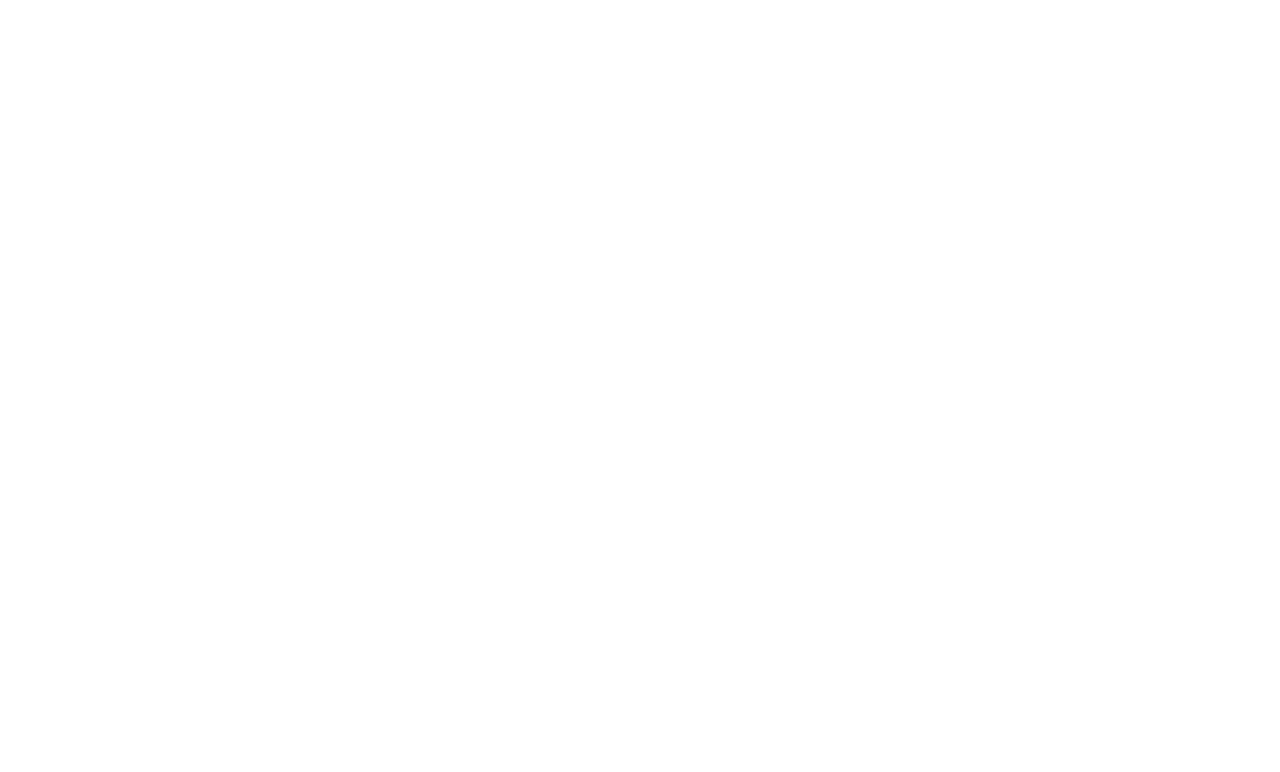
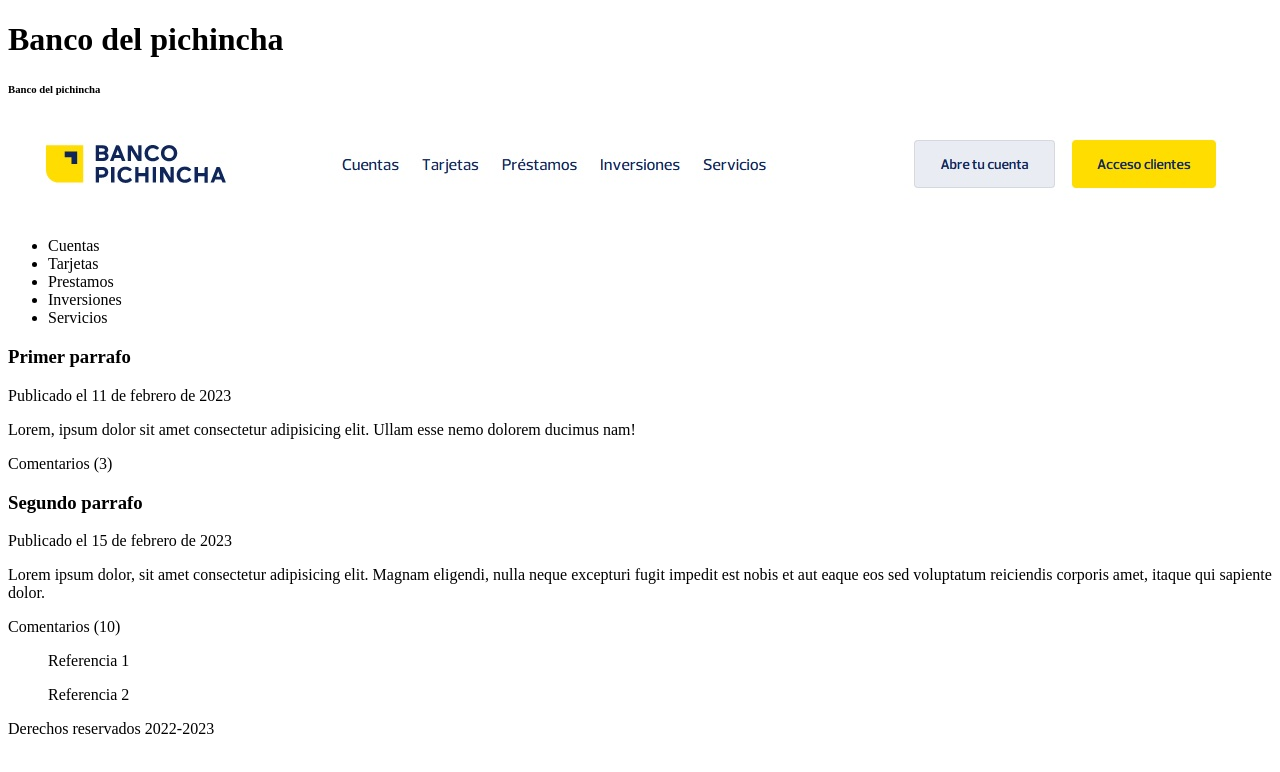
Before and after one commit to David-Masabanda/pw_u1_p4_jm, a plain HTML site: page index.html in a window 1280 px wide. Drawn offline with Linux system fonts and the light colour scheme.

Commit message:
HTML pagina

```diff
--- a/index.html
+++ b/index.html
@@ -1,17 +1,62 @@
 <!DOCTYPE html>
 <html lang="en">
+
 <head>
     <meta charset="UTF-8">
     <meta http-equiv="X-UA-Compatible" content="IE=edge">
     <meta name="viewport" content="width=device-width, initial-scale=1.0">
     <title>David</title>
 </head>
+
 <body>
 
-    <header></header>
-    <nav></nav>
-    <section></section>
-    <footer></footer>
+    <header>
+        <h1>Banco del pichincha</h1>
+        <h6>Banco del pichincha</h6>
+        <img src="./img/banco.jpg" alt="No se pudo cargar la imagen">
+    </header>
+    <nav>
+        <ul>
+            <li>Cuentas</li>
+            <li>Tarjetas</li>
+            <li>Prestamos</li>
+            <li>Inversiones</li>
+            <li>Servicios</li>
+        </ul>
+    </nav>
+    <section>
+        <article>
+            <h3>Primer parrafo</h3>
+            <time datetime="11-02-2023">Publicado el 11 de febrero de 2023</time>
+            <p>Lorem, ipsum dolor sit amet consectetur adipisicing elit. Ullam esse nemo dolorem ducimus nam!</p>
+            <footer>
+                <p>Comentarios (3)</p>
+            </footer>
+        </article>
+
+        <article>
+            <h3>Segundo parrafo</h3>
+            <time datetime="15-02-2023">Publicado el 15 de febrero de 2023</time>
+            <p>Lorem ipsum dolor, sit amet consectetur adipisicing elit. Magnam eligendi, nulla neque excepturi fugit
+                impedit est nobis et aut eaque eos sed voluptatum reiciendis corporis amet, itaque qui sapiente dolor.
+            </p>
+            <footer>
+                <p>Comentarios (10)</p>
+            </footer>
+        </article>
+    </section>
+    <aside>
+        <blockquote cite="https://www.pichincha.com/portal/">
+            Referencia 1
+        </blockquote>
+        <blockquote cite="https://www.w3schools.com/tags/tag_hn.asp">
+            Referencia 2
+        </blockquote>
+    </aside>
+    <footer>
+        Derechos reservados 2022-2023
+    </footer>
 
 </body>
+
 </html>
```
Also changed, not shown: img/banco.jpg (added).
